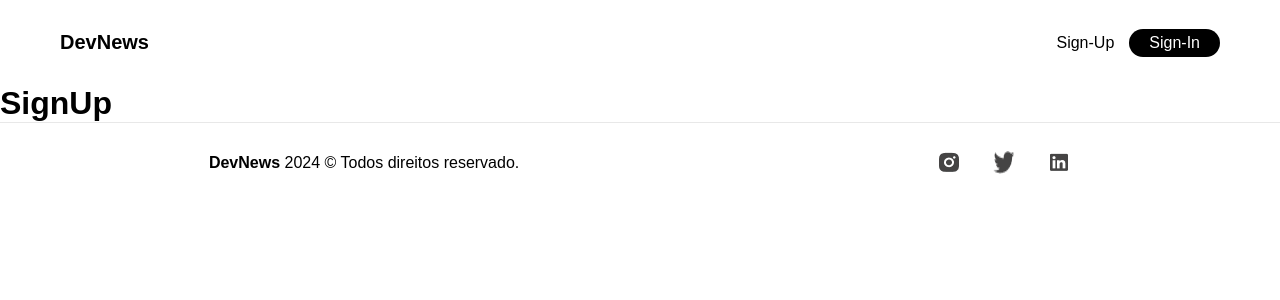
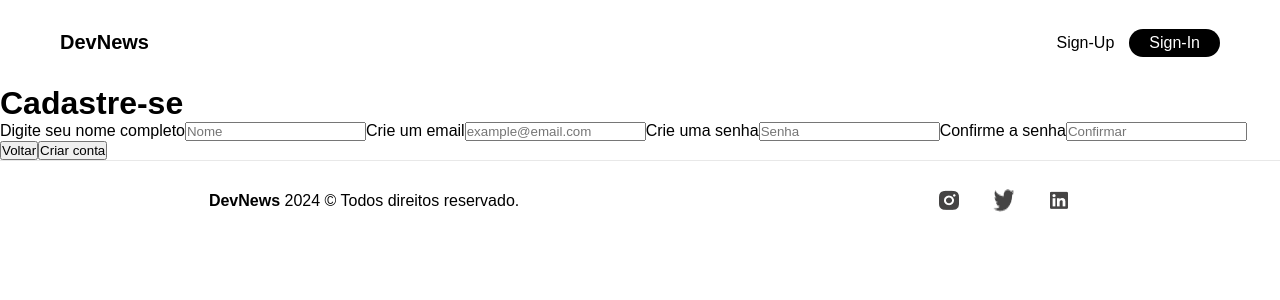
Before and after one commit to lucasmoraist/dev-news-web, a React (Vite) app: page /signup in a window 1280 px wide. Shown: the top 300 px of the page. Built offline with nearby package versions, Linux system fonts and the light colour scheme; a web font is replaced by a local one.

Commit message:
feat: implement authentication forms for sign in and sign up with updated styling

```diff
--- a/src/pages/auth/signin.tsx
+++ b/src/pages/auth/signin.tsx
@@ -1,7 +1,37 @@
 export function SignIn() {
   return (
-    <div>
-      <h1>SignIn</h1>
+    <div className="container">
+      <h1>Login</h1>
+      <form id="signin-forms">
+        <label>
+          <span>Email</span>
+          <input
+            type="email"
+            name="email"
+            id="email"
+            placeholder="example@email.com"
+            required
+          />
+        </label>
+
+        <label>
+          <span>Senha</span>
+          <input
+            type="password"
+            name="password"
+            id="password"
+            placeholder="Senha"
+            required
+          />
+        </label>
+
+        <div className="buttons">
+          <button className="btn btn-secondary">Voltar</button>
+          <button className="btn btn-primary" type="submit">
+            Login
+          </button>
+        </div>
+      </form>
     </div>
   );
 }
--- a/src/pages/auth/signup.tsx
+++ b/src/pages/auth/signup.tsx
@@ -1,7 +1,61 @@
 export function SignUp() {
   return (
     <div>
-      <h1>SignUp</h1>
+      <div className="container">
+        <h1>Cadastre-se</h1>
+        <form id="signup-forms">
+          <label>
+            <span>Digite seu nome completo</span>
+            <input
+              type="text"
+              name="name"
+              id="name"
+              placeholder="Nome"
+              required
+            />
+          </label>
+
+          <label>
+            <span>Crie um email</span>
+            <input
+              type="email"
+              name="email"
+              id="email"
+              placeholder="example@email.com"
+              required
+            />
+          </label>
+
+          <label>
+            <span>Crie uma senha</span>
+            <input
+              type="password"
+              name="password"
+              id="password"
+              placeholder="Senha"
+              required
+            />
+          </label>
+
+          <label>
+            <span>Confirme a senha</span>
+            <input
+              type="password"
+              name="passwordConfirmed"
+              id="passwordConfirmed"
+              placeholder="Confirmar"
+              required
+            />
+          </label>
+
+          <div className="buttons">
+            <button className="btn btn-secondary">Voltar</button>
+            <button className="btn btn-primary" type="submit">
+              Criar conta
+            </button>
+          </div>
+        </form>
+      </div>
     </div>
   );
 }
```
Also changed, not shown: src/pages/auth/index.tsx (added, +14 -0 lines).
